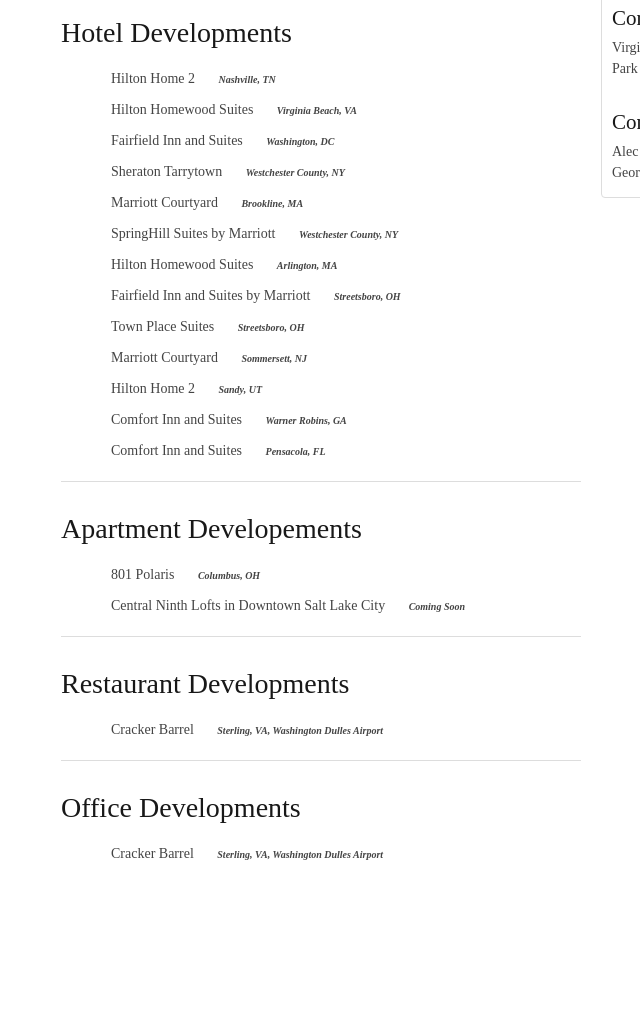
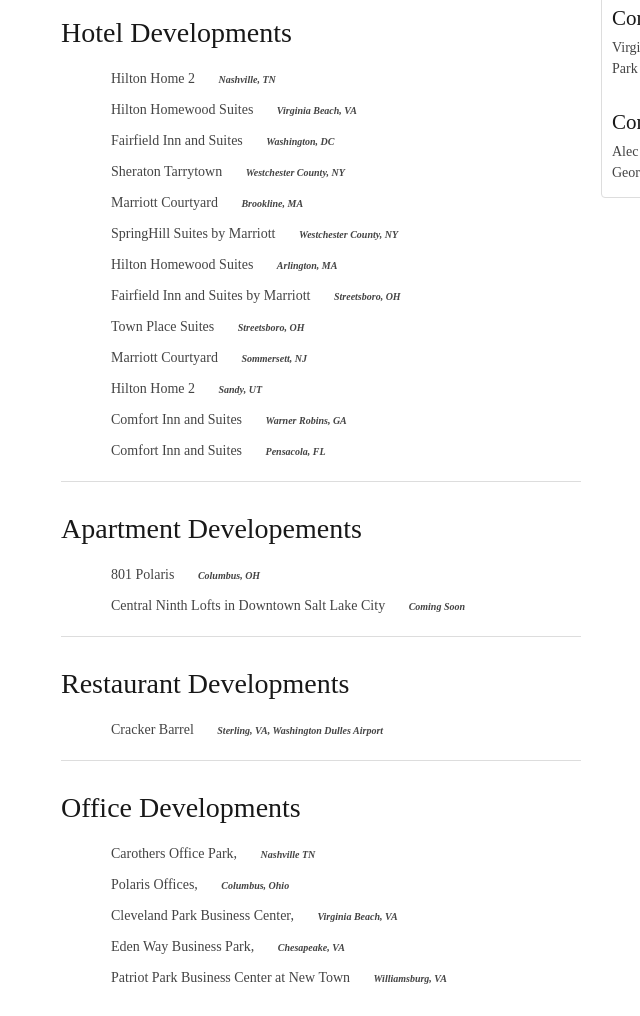
Before and after one commit to taylorharwin/sojourn_lodging, a website: page index.html in a window 1280 px wide. Shown: the part 146-1162 px from the top of the page, without its empty margins (119-759 px from the left). Before the commit the page ends 1038 px from the top, so only its background shows below. Drawn offline with Linux system fonts and the light colour scheme; a web font is replaced by a local one.

Commit message:
add office parks

```diff
--- a/index.html
+++ b/index.html
@@ -94,8 +94,11 @@
                 <section class="properties">
                     <h3>Office Developments</h3>
                     <ul>
-                        <li>Cracker Barrel <span>Sterling, VA, Washington Dulles Airport</span>
-                        </li>
+                        <li>Carothers Office Park, <span>Nashville TN</span></li>
+                        <li>Polaris Offices, <span>Columbus, Ohio</span></li>
+                        <li>Cleveland Park Business Center, <span>Virginia Beach, VA</span></li>
+                        <li>Eden Way Business Park, <span>Chesapeake, VA</span></li>
+                        <li>Patriot Park Business Center at New Town  <span>Williamsburg, VA</span></li>
                     </ul>
 
                 </section>
```
